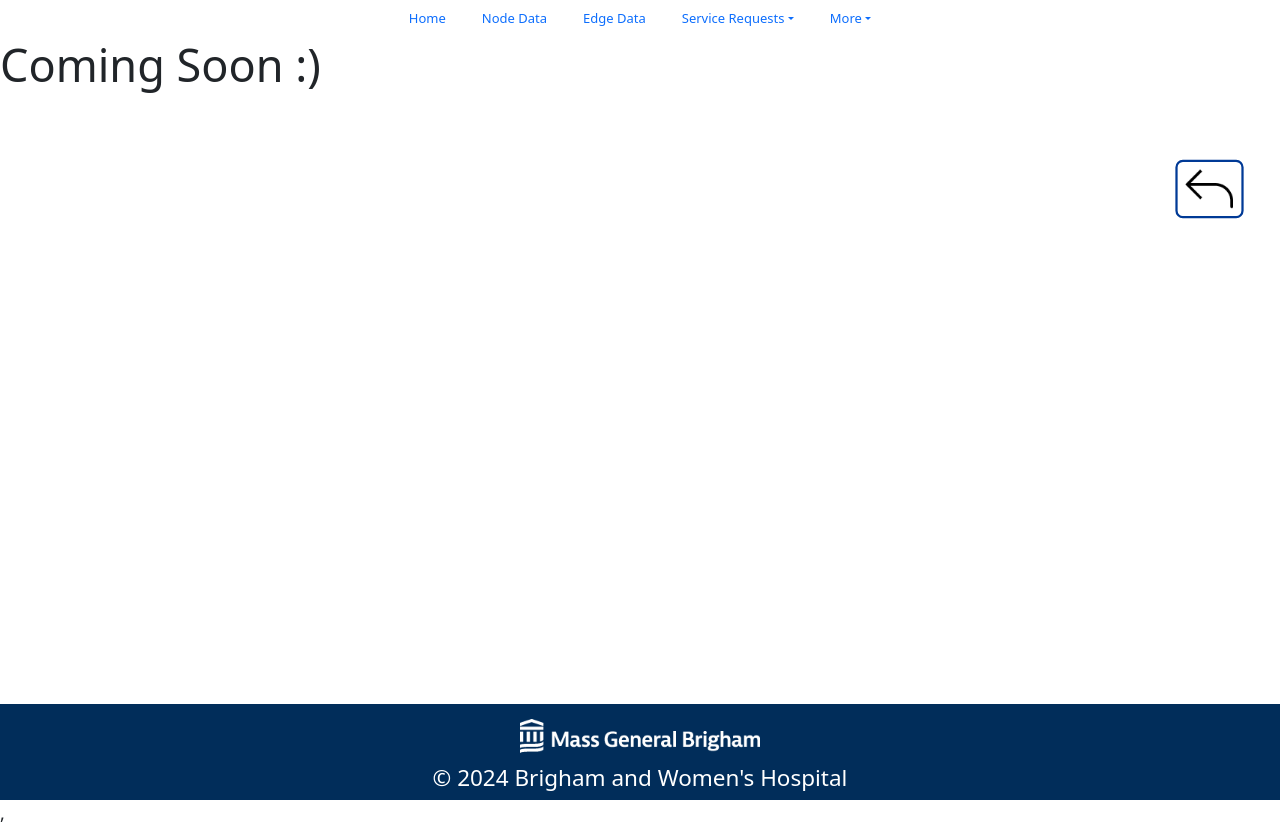
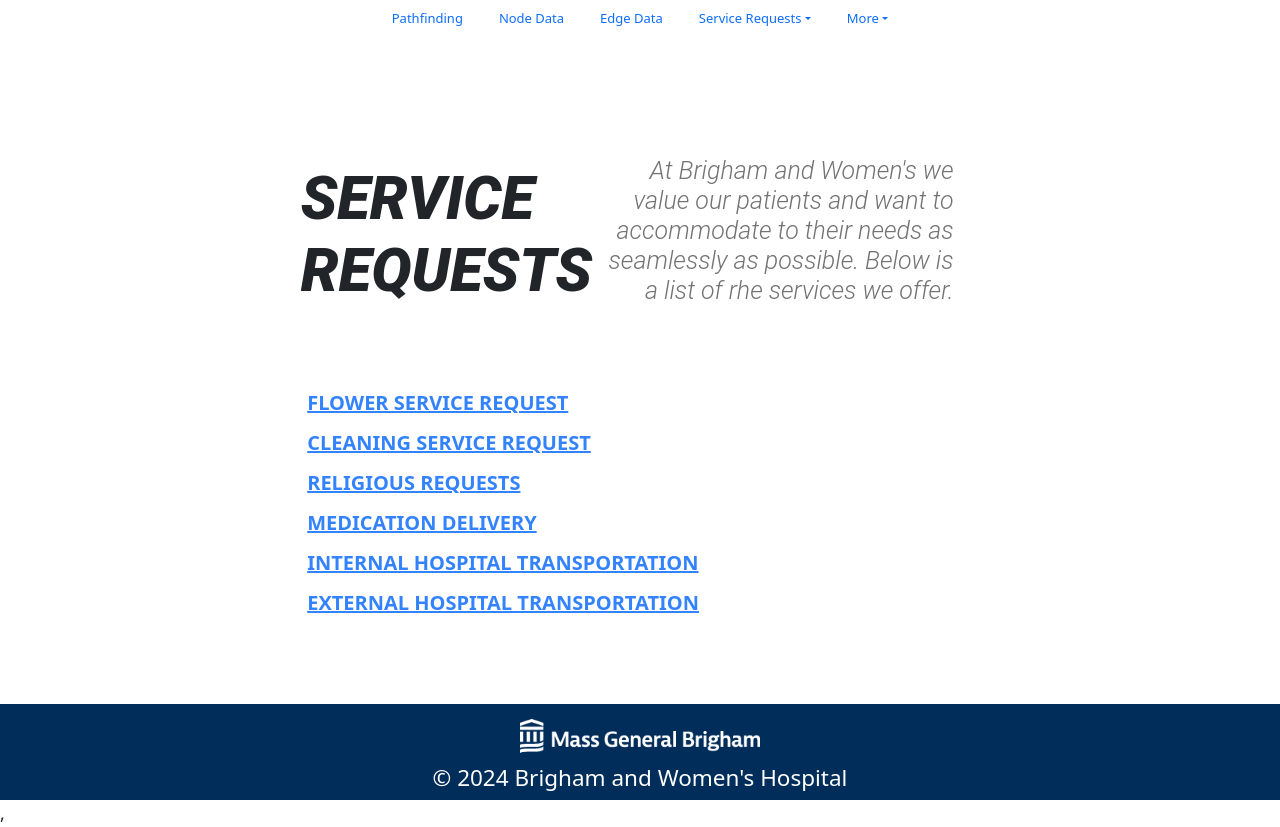
Before and after one commit to conner-olsen/BWH-Navigation-Management-System, a React (Vite) app in the folder apps/frontend/: page /ServiceList in a window 1280 px wide. Built offline with nearby package versions, Linux system fonts and the light colour scheme.

Commit message:
service list page, diagonal image split on home

```diff
--- a/apps/frontend/src/components/NavBar.tsx
+++ b/apps/frontend/src/components/NavBar.tsx
@@ -8,8 +8,8 @@ export default function NavBar() {
         <div >
             <Nav className={"navbarStyling"}
             >
-                <Nav.Link as={Link} to="/NodeData">
-                        Home
+                <Nav.Link as={Link} to="/Home">
+                        Pathfinding
                 </Nav.Link>
                 <Nav.Link as={Link} to="/NodeData">
                         Node Data
--- a/apps/frontend/src/index.css
+++ b/apps/frontend/src/index.css
@@ -45,6 +45,7 @@ label {
     white-space: nowrap;
     animation: typing 2s steps(30, end);
 }
+
 
 /* ============== DARK MODE =========== */
 body.darkMode {
@@ -259,6 +260,35 @@ body.darkMode {
 }
 /* ====== BFS ======= */
 
+.map-container {
+    margin-top: 500px;
+    display: flex;
+    flex-direction: row;
+    align-items: flex-end;
+    justify-content: flex-start;
+}
+
+.dropdown-box {
+    background-color: #fff;
+    border: 1px solid #ccc;
+    padding: 20px;
+    margin-right: 20px;
+}
+
+.route-container {
+    flex: 1;
+}
+
+.route-header {
+    font-size: 18px;
+    font-weight: bold;
+    margin-bottom: 10px;
+}
+
+.route {
+    margin-bottom: 5px;
+}
+
 .BFSBox {
     align-items: center;
     text-align: center;
--- a/apps/frontend/src/routes/BwhHomepage.tsx
+++ b/apps/frontend/src/routes/BwhHomepage.tsx
@@ -28,29 +28,42 @@ const BwhHomepage: React.FC = () => {
 
     return (
         <div className="bg-black h-screen flex items-center justify-center relative">
+            {/* First half of the image */}
             <img
-                className="absolute top-0 left-0 w-full h-full object-cover opacity-10"
+                className="absolute top-0 left-0 w-full h-full object-cover opacity-20"
+                style={{ clipPath: "polygon(0% 0%, 100% 0%, 100% 100%, 0% 100%)" }}
                 src="../public/images/LineArt_Hospital.png"
                 alt="Background"
             />
-            <div className=" flex flex-col items-center justify-center h-full text-center text-white">
-                <h3 className="font-roboto font-extrabold">
+            {/* Second half of the image */}
+            <img
+                className="absolute top-0 left-0 w-full h-full object-cover opacity-20"
+                style={{ clipPath: "polygon(100% 0%, 0% 0%, 100% 100%, 100% 100%)" }}
+                src="../public/images/BWH_Hospital_Image.png"
+                alt="Background"
+            />
+
+
+            <div className="flex flex-col items-center justify-center h-full text-center text-white">
+                <h3 className="font-roboto font-extrabold"
+                    style={{fontSize: 20,
+                    letterSpacing: '30px'}}>
                     WELCOME TO
                 </h3>
+
                 <h1
-                    className={`text-lime-200 font-extrabold typing-animation ${
+                    className={`text-lime-200 font-extrabold typing-animation italic ${
                         fadeIn ? 'opacity-100' : 'opacity-0'
                     } duration-200 ease-in-out`}
+                    style={{fontSize: 80}}
                 >
-
                     BRIGHAM & WOMEN'S HOSPITAL
                 </h1>
-
                 <div>
-                    <LoginButtonAdmin />
+                    <LoginButtonAdmin/>
                 </div>
                 <div>
-                    <LoginButtonPatient />
+                    <LoginButtonPatient/>
                     <div className="LoginButtonGuest">
                         <Link
                             to="/NodeData"
--- a/apps/frontend/src/routes/ServiceRequests/ServiceList.tsx
+++ b/apps/frontend/src/routes/ServiceRequests/ServiceList.tsx
@@ -1,17 +1,104 @@
 
 import React from 'react';
 import NavBar from "../../components/NavBar.tsx";
-import BackButton from "../../components/BackButton.tsx";
+import { Link } from 'react-router-dom';
 
 const ServiceList = () => {
     return (
-        <div>
+        <div style={{display: 'flex', flexDirection: 'column'}}>
             <NavBar/>
-            <BackButton></BackButton>
-            <h1>
-                Coming Soon :)
+            <div style={{ display: 'flex', alignItems: 'center', marginTop: '5%', marginLeft: '15%' }}>
+            <h1 className="font-roboto font-extrabold italic"
+                style={{marginTop: '5%', marginLeft: '10%', fontSize: '60px'}}>
+                SERVICE REQUESTS
             </h1>
+            <p className="font-roboto text-neutral-500 italic font-light"
+               style={{marginRight: '30%', marginLeft: '0%', marginTop: '5%', textAlign: "right", fontSize: '25px', lineHeight: '30px'}}>
+                At Brigham and Women's we value our patients and want to accommodate to their needs
+                as seamlessly as possible. Below is a list of rhe services we offer.
+            </p>
+            </div>
+            <div style={{marginTop: '5%', marginLeft: '24%'}}>
+                <div style={{marginBottom: '10px'}}>
+                    <Link className={"font-bold"}
+                          to="/FlowerService"
+                          style={{
+                              fontSize: '20px',
+                              textDecoration: 'underline',
+                              color: '#3382fe',
+                              cursor: 'pointer'
+                          }}
+                    >
+                        FLOWER SERVICE REQUEST
+                    </Link>
+                </div>
+                <div style={{marginBottom: '10px'}}>
+                    <Link className={"font-bold"}
+                          to="/CleaningService"
+                          style={{
+                              fontSize: '20px',
+                              textDecoration: 'underline',
+                              color: '#3382fe',
+                              cursor: 'pointer'
+                          }}
+                    >
+                        CLEANING SERVICE REQUEST
+                    </Link>
+                </div>
+                <div style={{marginBottom: '10px'}}>
+                    <Link className={"font-bold"}
+                          to="/ReligiousService"
+                          style={{
+                              fontSize: '20px',
+                              textDecoration: 'underline',
+                              color: '#3382fe',
+                              cursor: 'pointer'
+                          }}
+                    >
+                        RELIGIOUS REQUESTS
+                    </Link>
+                </div>
+                <div style={{marginBottom: '10px'}}>
+                    <Link className={"font-bold"}
+                          to="/MedicationDeliveryService"
+                          style={{
+                              fontSize: '20px',
+                              textDecoration: 'underline',
+                              color: '#3382fe',
+                              cursor: 'pointer'
+                          }}
+                    >
+                        MEDICATION DELIVERY
+                    </Link>
+                </div>
+                <div style={{marginBottom: '10px'}}>
+                    <Link className={"font-bold"}
+                          to="/InternalTransportationService"
+                          style={{
+                              fontSize: '20px',
+                              textDecoration: 'underline',
+                              color: '#3382fe',
+                              cursor: 'pointer'
+                          }}
+                    >
+                        INTERNAL HOSPITAL TRANSPORTATION
+                    </Link>
+                </div>
+                <div style={{marginBottom: '10px'}}>
+                    <Link className={"font-bold"}
+                          to="/ExternalTransportationService"
+                          style={{
+                              fontSize: '20px',
+                              textDecoration: 'underline',
+                              color: '#3382fe',
+                              cursor: 'pointer'
+                          }}
+                    >
+                        EXTERNAL HOSPITAL TRANSPORTATION
+                    </Link>
+                </div>
 
+            </div>
         </div>
     );
 };
```
Also changed, not shown: 1 other file (tests, documents, lock files or other folders).
